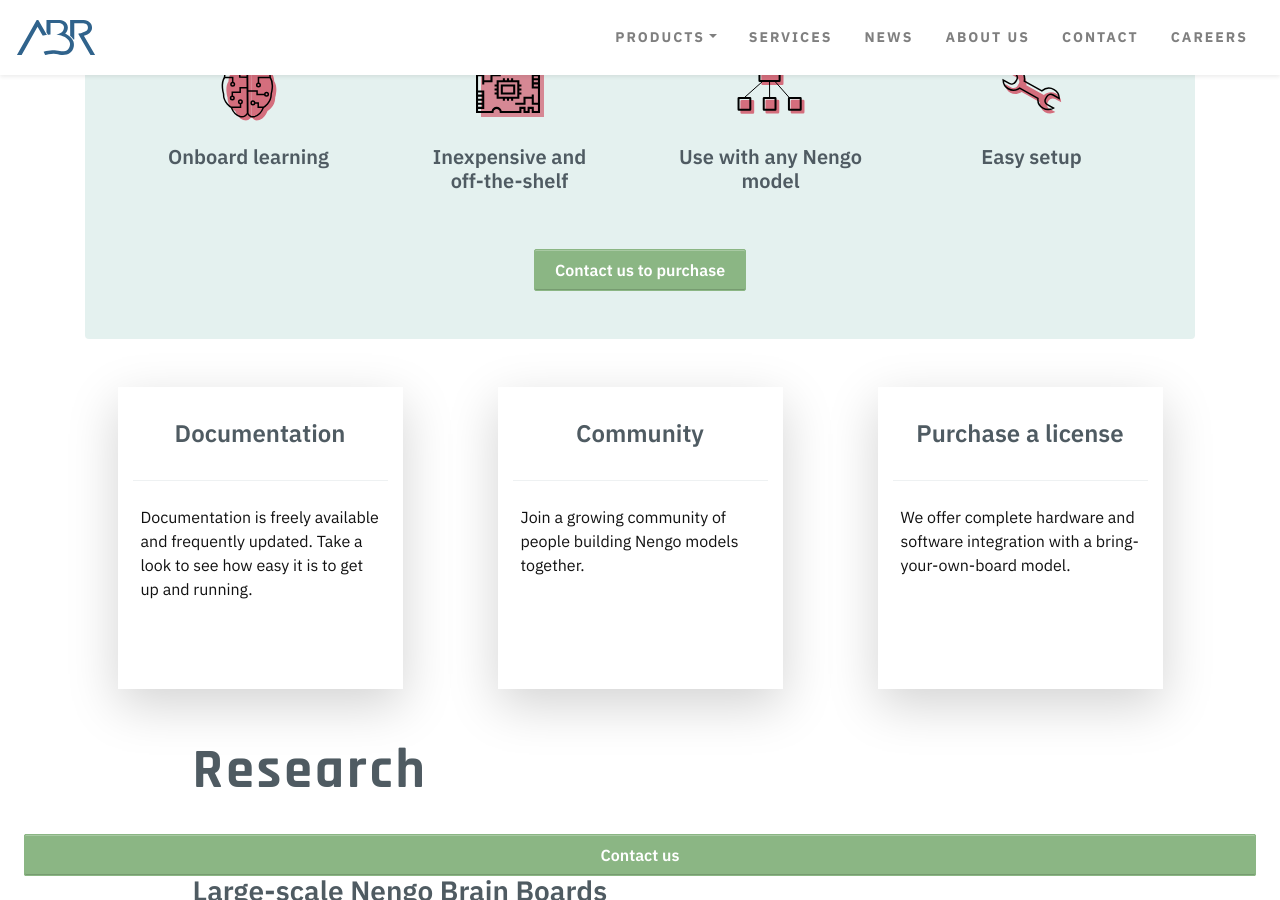
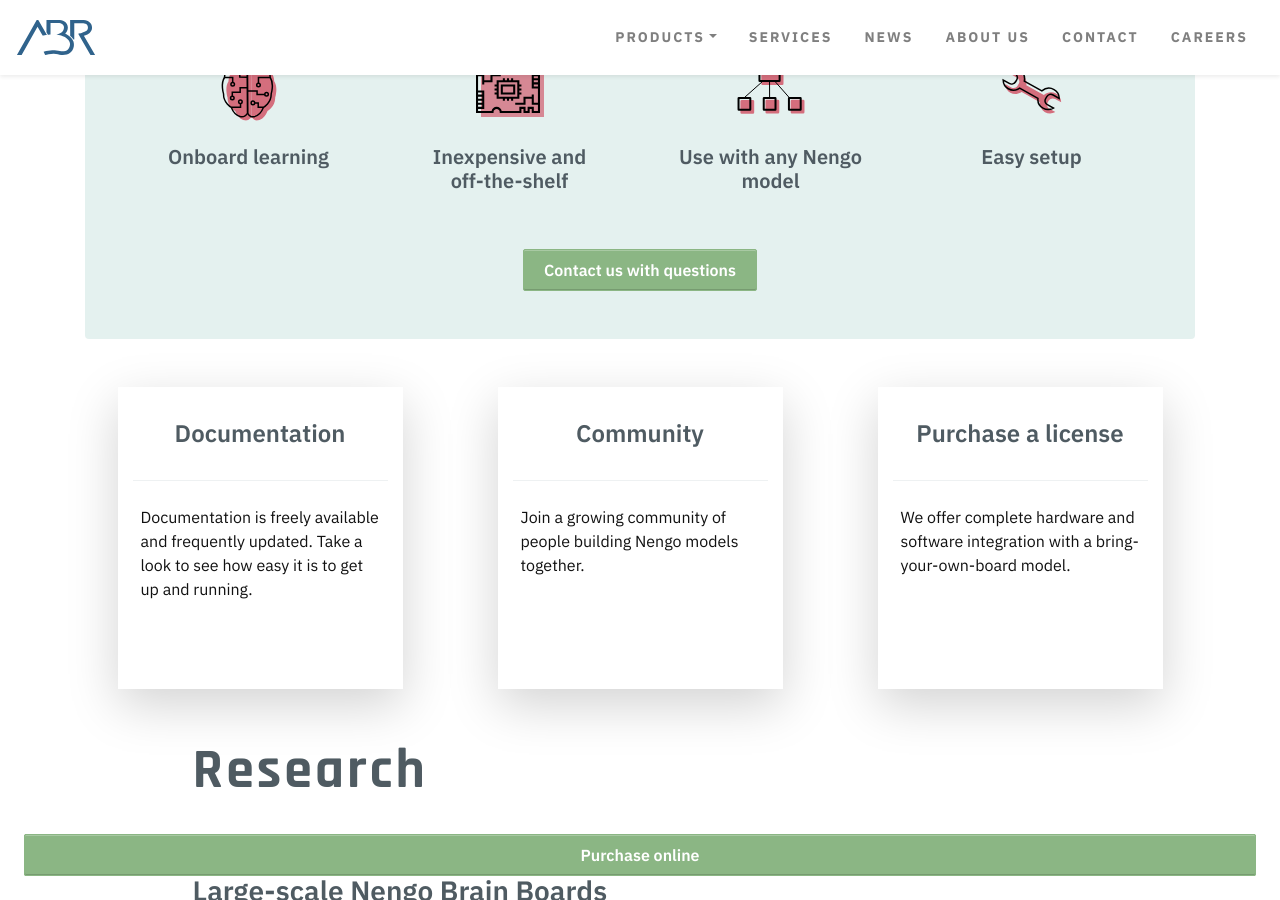
Before and after one commit to abr/abr.github.io, a Jekyll site: the page built from products/brainboard.md, in a window 1280 px wide and 900 px high, scrolled down 839 px. Built offline with Jekyll 4.4.1, drawn with Linux system fonts in a browser that asks for light colours.

Commit message:
Add purchase link to Brain Board page

```diff
--- a/_data/products/brainboard.yml
+++ b/_data/products/brainboard.yml
@@ -8,7 +8,7 @@ shortDescription: >
   Explore and exploit the advantages of neuromorphic computing
   in the classroom, the innovation lab, or your basement.
 
-featureCtaText: Contact us to purchase
+featureCtaText: Contact us with questions
 featureCtaLink: /contact
 features:
   - title: Onboard learning
@@ -37,8 +37,8 @@ ctas:
     description: >
       We offer complete hardware and software integration with
       a bring-your-own-board model.
-    link: /contact
-    linkText: Contact us
+    link: https://applied-brain-research-inc.myshopify.com/collections/nengo-fpga
+    linkText: Purchase online
 
 research:
   title: Large-scale Nengo Brain Boards
```
